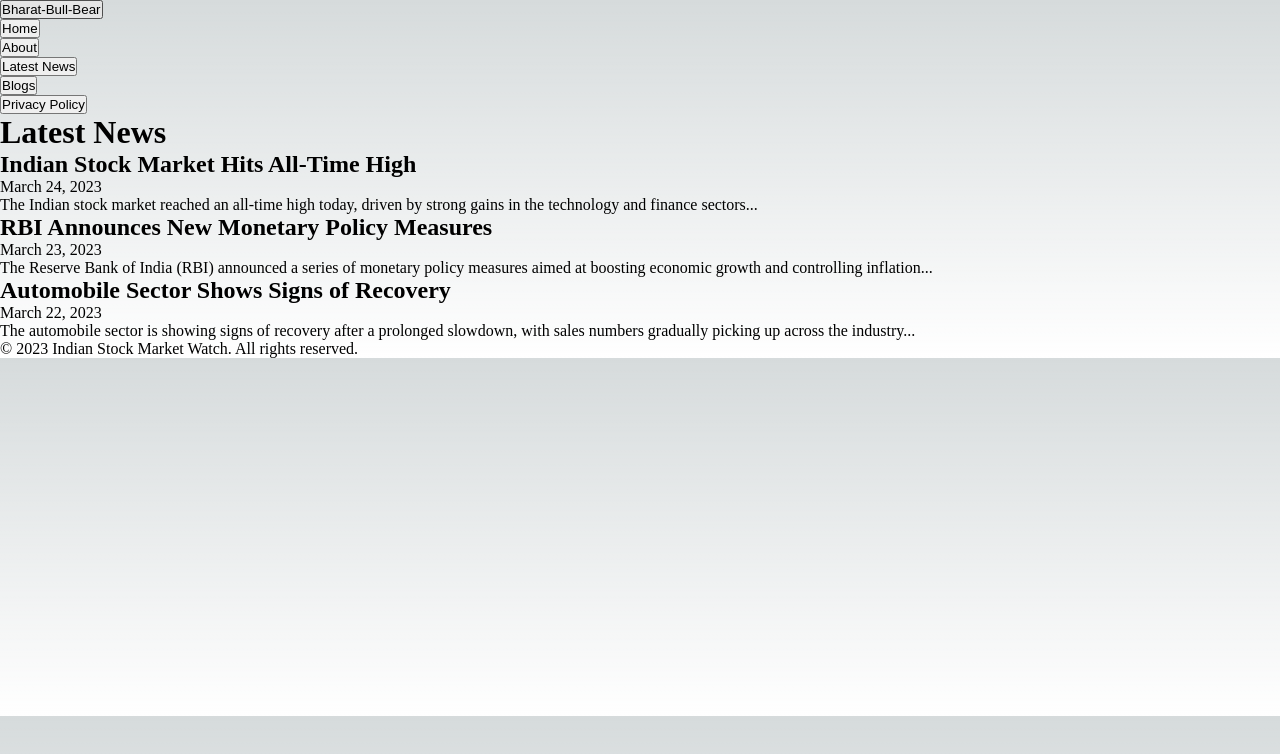
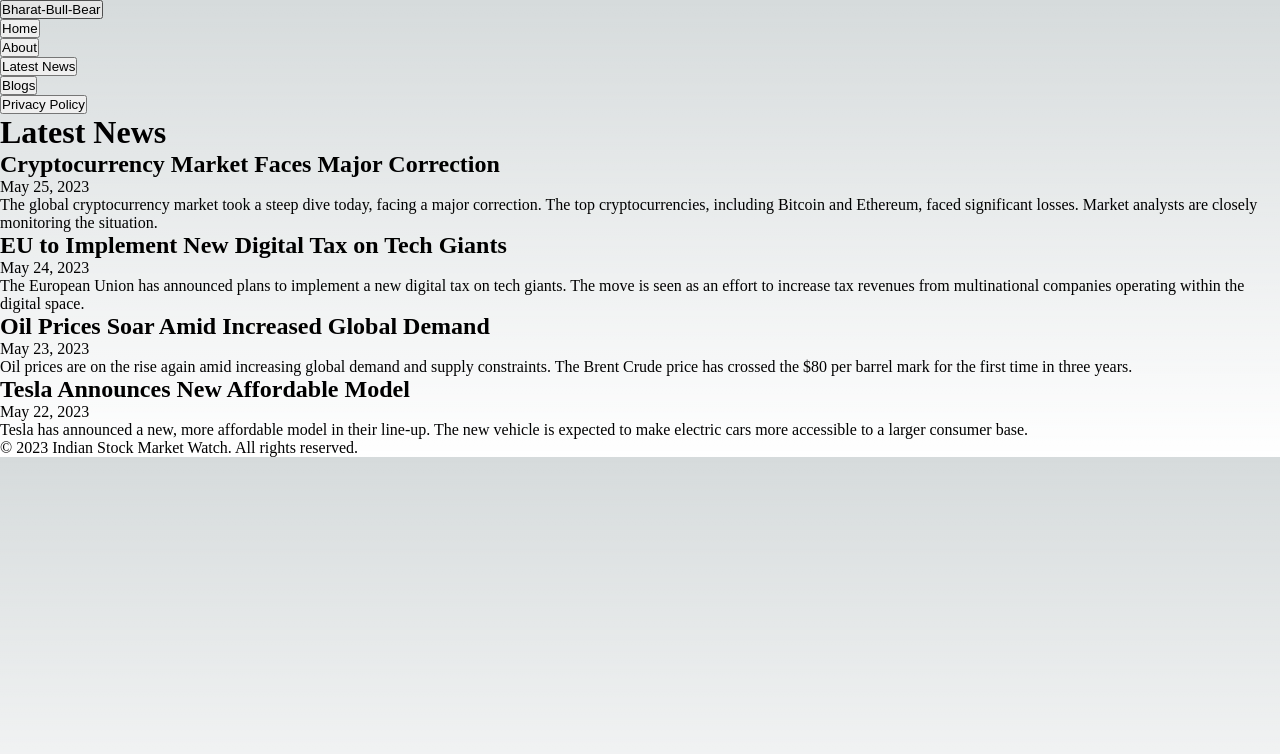
Before and after one commit to sudheer313/Indian-Stock-Markett-Watch, a Next.js app: page /Latestnews in a window 1280 px wide. Shown: the top 754 px of the page. Built offline with nearby package versions, Linux system fonts and the light colour scheme.

Commit message:
update Latestnews data Latestnews.js componnet

```diff
--- a/pages/Latestnews.js
+++ b/pages/Latestnews.js
@@ -4,35 +4,51 @@ import Header from "../components/Header";
 const newsData = [
   {
     id: 1,
-    title: 'Indian Stock Market Hits All-Time High',
-    date: 'March 24, 2023',
-    summary: 'The Indian stock market reached an all-time high today, driven by strong gains in the technology and finance sectors...',
+    title: "Cryptocurrency Market Faces Major Correction",
+    date: "May 25, 2023",
+    summary:
+      "The global cryptocurrency market took a steep dive today, facing a major correction. The top cryptocurrencies, including Bitcoin and Ethereum, faced significant losses. Market analysts are closely monitoring the situation.",
   },
   {
     id: 2,
-    title: 'RBI Announces New Monetary Policy Measures',
-    date: 'March 23, 2023',
-    summary: 'The Reserve Bank of India (RBI) announced a series of monetary policy measures aimed at boosting economic growth and controlling inflation...',
+    title: "EU to Implement New Digital Tax on Tech Giants",
+    date: "May 24, 2023",
+    summary:
+      "The European Union has announced plans to implement a new digital tax on tech giants. The move is seen as an effort to increase tax revenues from multinational companies operating within the digital space.",
   },
   {
     id: 3,
-    title: 'Automobile Sector Shows Signs of Recovery',
-    date: 'March 22, 2023',
-    summary: 'The automobile sector is showing signs of recovery after a prolonged slowdown, with sales numbers gradually picking up across the industry...',
+    title: "Oil Prices Soar Amid Increased Global Demand",
+    date: "May 23, 2023",
+    summary:
+      "Oil prices are on the rise again amid increasing global demand and supply constraints. The Brent Crude price has crossed the $80 per barrel mark for the first time in three years.",
+  },
+  {
+    id: 4,
+    title: "Tesla Announces New Affordable Model",
+    date: "May 22, 2023",
+    summary:
+      "Tesla has announced a new, more affordable model in their line-up. The new vehicle is expected to make electric cars more accessible to a larger consumer base.",
   },
 ];
+
 const Latestnews = () => {
-  return  <div className="container mx-auto px-4 py-8">
+  return (
+    <div className="container mx-auto px-4 py-8">
       <h1 className="text-3xl font-bold mb-6">Latest News</h1>
 
       {newsData.map((newsItem) => (
-    <div key={newsItem.id} className="bg-white shadow-md rounded-md p-4 mb-6">
+        <div
+          key={newsItem.id}
+          className="bg-white shadow-md rounded-md p-4 mb-6"
+        >
           <h2 className="text-2xl font-bold mb-2">{newsItem.title}</h2>
           <p className="text-sm text-gray-500 mb-2">{newsItem.date}</p>
           <p>{newsItem.summary}</p>
         </div>
       ))}
-</div>;
+    </div>
+  );
 };
 
 export default Latestnews;
```
Lines whose indentation alone changed are shown as unchanged.
